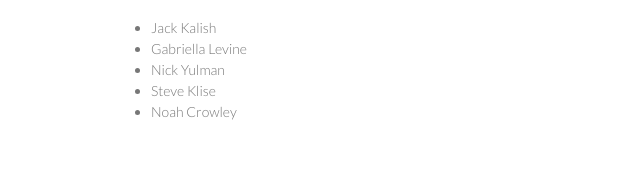
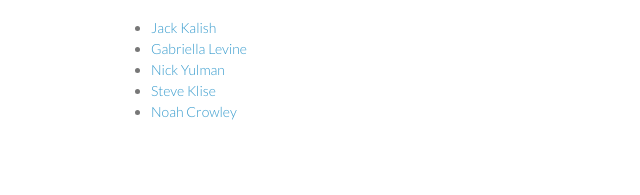
Before and after one commit to trustynick/recentlyimpossible.github.com, a plain HTML site: page index.html in a window 1280 px wide. Shown: the part 250-445 px from the top of the page, 459-1099 px from the left. Drawn offline with Linux system fonts and the light colour scheme.

Commit message:
added links to everyones sites

```diff
--- a/index.html
+++ b/index.html
@@ -26,11 +26,11 @@
         <p>Floating Point, sometimes called "The Center for the Recently Impossible", is a design collective located in Greenpoint, Brooklyn, which is in desperate need of some filler text for this web page. Comprised of 5 graduates of the Interactive Telecommunications Program at NYU and a large, though unarmed, force of robots, we make things utilizing science, mathematics, technology, and a dollop of artistry (for intimacy). We are gritty, grimy, gunslinging—in attitude if not in the actual carrying of pistols—gurus of germaneness, the regents of relevancy. Good artists borrow, great artists steal; we are apparitions of appropriation—and the executives of ego. Also, admirals of alliteration. Awesome.</p>
 
 <ul>
-<li>Jack Kalish</li>
-<li>Gabriella Levine</li>
-<li>Nick Yulman</li>
-<li>Steve Klise</li>
-<li>Noah Crowley</li>
+<li><a href="https://www.jackkalish.com">Jack Kalish</a></li>
+<li><a href="http://gabriellalevine.com/">Gabriella Levine</a></li>
+<li><a href="http://nysoundworks.org/">Nick Yulman</a></li>
+<li><a href="http://skli.se/">Steve Klise</a></li>
+<li><a href="http://noahcrowley.com/">Noah Crowley</a></li>
 </ul>
       </section>
       <footer>
```
